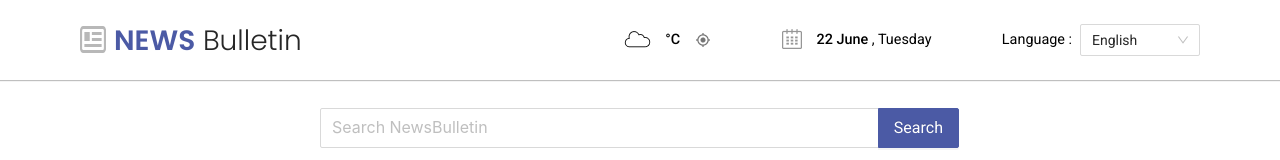
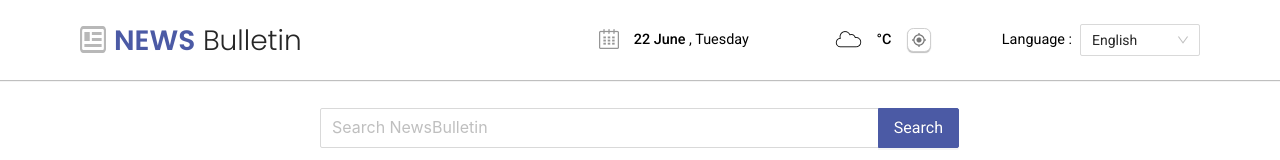
Before and after one commit to GouthamGopalakrishnan/News-Bulletin, a React (Create React App) app: page / in a window 1280 px wide. Shown: the top 160 px of the page. Built offline with nearby package versions, Linux system fonts and the light colour scheme; no server answers.

Commit message:
change location icon to a button style

```diff
--- a/src/Components/Header.tsx
+++ b/src/Components/Header.tsx
@@ -120,18 +120,19 @@ const Header = (prop:MyProp) => {
             </button>
             <div className="collapse navbar-collapse navbar-secondary" id="navbarNavDropdown">
                 <div className='navbar-nav  text-wrap'>
+                <div className="navbar-secondary-items">
+                        <img src={calenderIcon} className="ms-3" alt="" />
+                        <p className="secondary-texts">
+                            <span style={{fontWeight:500}}>{today.getDate()} {monthNames[today.getMonth()]}</span> , {weekNames[today.getDay()]}
+                        </p>
+                    </div>
                     <div className="navbar-secondary-items">
                         <p className="secondary-texts" >{locationList.data?.address.state}</p>
                         <img src={cloudIcon} className="ms-3" alt="" />
                         <p className="secondary-texts" style={{fontWeight:500}}>{weatherList.data?.current.temp}&deg;C</p>
                         <img src={locationIcon} title="Use precise location" className="location ms-3" alt="" onClick={getLocation}/>
                     </div>
-                    <div className="navbar-secondary-items">
-                        <img src={calenderIcon} className="ms-3" alt="" />
-                        <p className="secondary-texts">
-                            <span style={{fontWeight:500}}>{today.getDate()} {monthNames[today.getMonth()]}</span> , {weekNames[today.getDay()]}
-                        </p>
-                    </div>
+
                     <div className="navbar-secondary-items">
                         <p className="secondary-texts me-2">Language : </p>
                         <Select defaultValue="English" style={{ width: 120 }} onChange={handleChange}>
--- a/src/Components/header.css
+++ b/src/Components/header.css
@@ -43,6 +43,11 @@
 }
 .location {
     cursor: pointer;
+    border: 1px solid rgb(207, 207, 207);
+    padding: .25rem;
+    border-radius: .4rem;
+    background-color: rgb(255, 255, 255);
+    box-shadow: 0px 1px 1px rgba(0, 0, 0, 0.25);
 }
 
 
```
